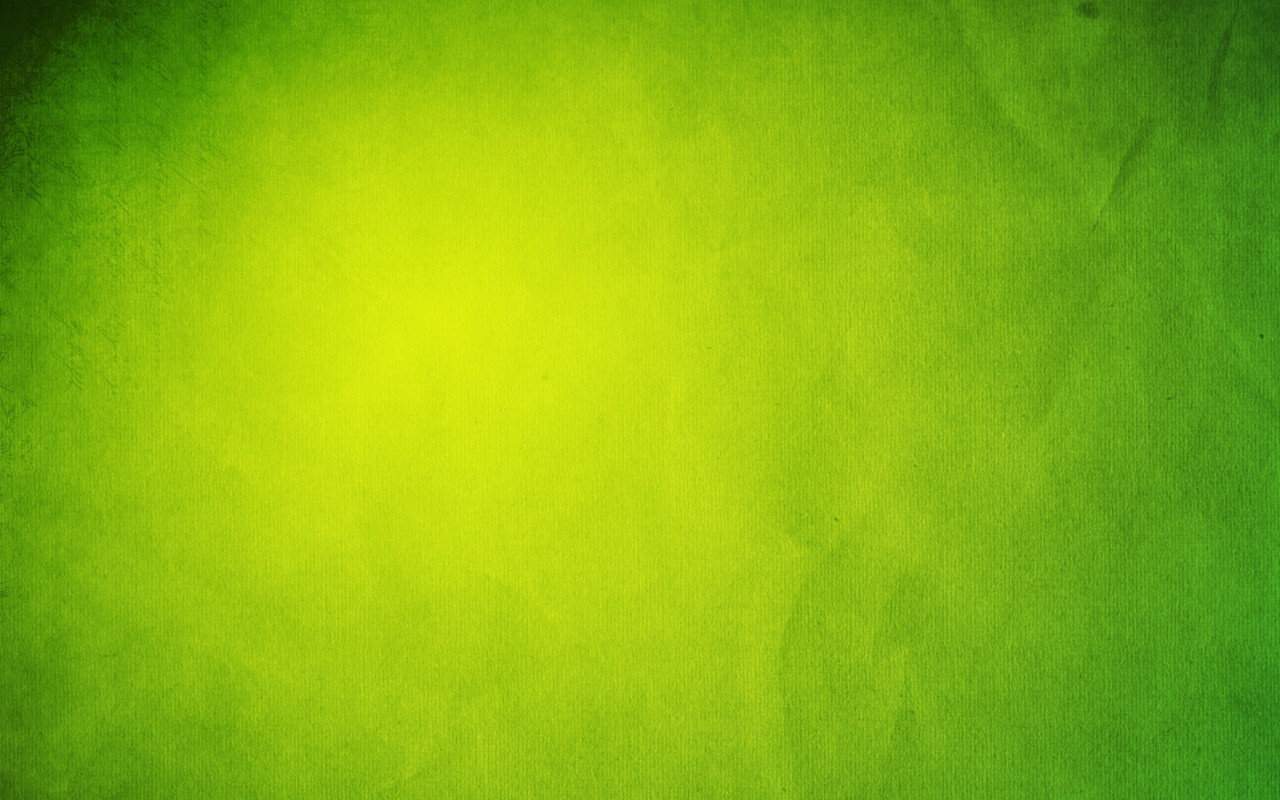
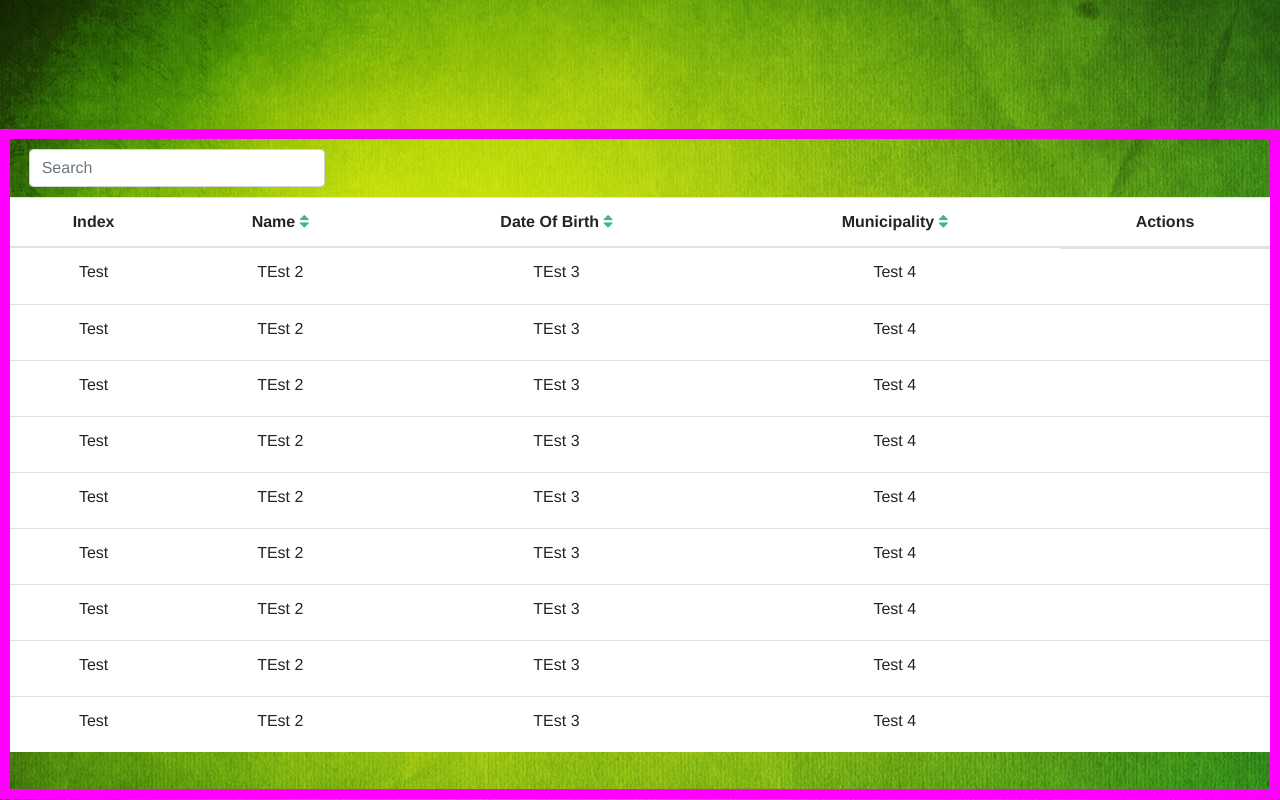
Before and after one commit to nodenbro/Erblin-Berisha-04-09-2023, a Vue app: page /users in a window 1280 px wide. Built offline with nearby package versions, Linux system fonts and the light colour scheme.

Commit message:
Added toasts and Users page with view

```diff
--- a/public/index.html
+++ b/public/index.html
@@ -4,6 +4,8 @@
     <meta charset="utf-8">
     <meta http-equiv="X-UA-Compatible" content="IE=edge">
     <meta name="viewport" content="width=device-width,initial-scale=1.0">
+    <link rel="stylesheet" href="https://fonts.googleapis.com/icon?family=Material+Icons">
+    <link rel="stylesheet" href="https://maxcdn.bootstrapcdn.com/font-awesome/4.7.0/css/font-awesome.min.css">
     <link rel="icon" href="<%= BASE_URL %>favicon.ico">
     <title><%= htmlWebpackPlugin.options.title %></title>
   </head>
--- a/src/assets/scss/index.scss
+++ b/src/assets/scss/index.scss
@@ -1,4 +1,5 @@
 @import 'misc/login';
+@import 'misc/users';
 
 html {
   height: 100%;
--- /dev/null
+++ b/src/assets/scss/misc/_users.scss
@@ -0,0 +1,39 @@
+.users-container {
+    margin: 0 auto;
+    max-width: 1700px;
+    border: 10px solid magenta;
+    height: 670px;
+    margin-bottom: -10%;
+    .table {
+        background-color: white;
+        width: 100%;
+
+        .actions-column {
+            display: flex;
+            justify-content: space-around;
+        }
+    }
+    .search-box {
+        max-width: 600px;
+        width: 25%;
+        display: flex;
+        margin: 10px 0 ;
+        .search-box input {
+            height: 34px;
+            border-radius: 30px;
+            padding-left: 35px;
+            border-color: #ddd;
+            box-shadow: none;
+        }
+        &input:focus {
+            border-color: #3FBAE4;
+        }
+        &i {
+            color: #a0a5b1;
+            position: absolute;
+            font-size: 19px;
+            top: 8px;
+            left: 10px;
+        }
+    }
+}
--- /dev/null
+++ b/src/components/Users.vue
@@ -0,0 +1,139 @@
+<template>
+<div class="users">
+    <div class="users-container">
+        <div class="search-box">
+            <i class="material-icons">&#xE8B6;</i>
+            <input type="text" class="form-control" placeholder="Search" v-model="search">
+        </div> <!-- /search-box -->
+
+        <table class="table">
+            <thead>
+                <tr>
+                    <th>Index</th>
+                    <th>Name <a href="#"><i class="fa fa-sort" @click="sort()"></i></a></th>
+                    <th>Date Of Birth <a href="#"><i class="fa fa-sort" @click="sort()"></i></a></th>
+                    <th>Municipality <a href="#"><i class="fa fa-sort" @click="sort()"></i></a></th>
+                    <th>Actions </th>
+                </tr>
+            </thead>
+            <tbody>
+                <tr>
+                    <td>Test</td>
+                    <td>TEst 2</td>
+                    <td>TEst 3</td>
+                    <td>Test 4</td>
+                    <td class="actions-column">
+                        <a class="view" title="View" v-b-modal.modal data-toggle="tooltip"><i class="material-icons">&#xE417;</i></a>
+                        <a class="edit" title="Edit" v-b-modal.modal data-toggle="tooltip"><i class="material-icons">&#xE254;</i></a>
+                        <a class="delete" title="Delete" v-b-modal.modal data-toggle="tooltip"><i class="material-icons">&#xE872;</i></a>
+                    </td>
+                </tr>
+                <tr>
+                    <td>Test</td>
+                    <td>TEst 2</td>
+                    <td>TEst 3</td>
+                    <td>Test 4</td>
+                    <td class="actions-column">
+                        <a class="view" title="View" v-b-modal.modal data-toggle="tooltip"><i class="material-icons">&#xE417;</i></a>
+                        <a class="edit" title="Edit" v-b-modal.modal data-toggle="tooltip"><i class="material-icons">&#xE254;</i></a>
+                        <a class="delete" title="Delete" v-b-modal.modal data-toggle="tooltip"><i class="material-icons">&#xE872;</i></a>
+                    </td>
+                </tr>
+
+                <tr>
+                    <td>Test</td>
+                    <td>TEst 2</td>
+                    <td>TEst 3</td>
+                    <td>Test 4</td>
+                    <td class="actions-column">
+                        <a class="view" title="View" v-b-modal.modal data-toggle="tooltip"><i class="material-icons">&#xE417;</i></a>
+                        <a class="edit" title="Edit" v-b-modal.modal data-toggle="tooltip"><i class="material-icons">&#xE254;</i></a>
+                        <a class="delete" title="Delete" v-b-modal.modal data-toggle="tooltip"><i class="material-icons">&#xE872;</i></a>
+                    </td>
+                </tr>
+                <tr>
+                    <td>Test</td>
+                    <td>TEst 2</td>
+                    <td>TEst 3</td>
+                    <td>Test 4</td>
+                    <td class="actions-column">
+                        <a class="view" title="View" v-b-modal.modal data-toggle="tooltip"><i class="material-icons">&#xE417;</i></a>
+                        <a class="edit" title="Edit" v-b-modal.modal data-toggle="tooltip"><i class="material-icons">&#xE254;</i></a>
+                        <a class="delete" title="Delete" v-b-modal.modal data-toggle="tooltip"><i class="material-icons">&#xE872;</i></a>
+                    </td>
+                </tr>
+                <tr>
+                    <td>Test</td>
+                    <td>TEst 2</td>
+                    <td>TEst 3</td>
+                    <td>Test 4</td>
+                    <td class="actions-column">
+                        <a class="view" title="View" v-b-modal.modal data-toggle="tooltip"><i class="material-icons">&#xE417;</i></a>
+                        <a class="edit" title="Edit" v-b-modal.modal data-toggle="tooltip"><i class="material-icons">&#xE254;</i></a>
+                        <a class="delete" title="Delete" v-b-modal.modal data-toggle="tooltip"><i class="material-icons">&#xE872;</i></a>
+                    </td>
+                </tr>
+                <tr>
+                    <td>Test</td>
+                    <td>TEst 2</td>
+                    <td>TEst 3</td>
+                    <td>Test 4</td>
+                    <td class="actions-column">
+                        <a class="view" title="View" v-b-modal.modal data-toggle="tooltip"><i class="material-icons">&#xE417;</i></a>
+                        <a class="edit" title="Edit" v-b-modal.modal data-toggle="tooltip"><i class="material-icons">&#xE254;</i></a>
+                        <a class="delete" title="Delete" v-b-modal.modal data-toggle="tooltip"><i class="material-icons">&#xE872;</i></a>
+                    </td>
+                </tr>
+                <tr>
+                    <td>Test</td>
+                    <td>TEst 2</td>
+                    <td>TEst 3</td>
+                    <td>Test 4</td>
+                    <td class="actions-column">
+                        <a class="view" title="View" v-b-modal.modal data-toggle="tooltip"><i class="material-icons">&#xE417;</i></a>
+                        <a class="edit" title="Edit" v-b-modal.modal data-toggle="tooltip"><i class="material-icons">&#xE254;</i></a>
+                        <a class="delete" title="Delete" v-b-modal.modal data-toggle="tooltip"><i class="material-icons">&#xE872;</i></a>
+                    </td>
+                </tr>
+                <tr>
+                    <td>Test</td>
+                    <td>TEst 2</td>
+                    <td>TEst 3</td>
+                    <td>Test 4</td>
+                    <td class="actions-column">
+                        <a class="view" title="View" v-b-modal.modal data-toggle="tooltip"><i class="material-icons">&#xE417;</i></a>
+                        <a class="edit" title="Edit" v-b-modal.modal data-toggle="tooltip"><i class="material-icons">&#xE254;</i></a>
+                        <a class="delete" title="Delete" v-b-modal.modal data-toggle="tooltip"><i class="material-icons">&#xE872;</i></a>
+                    </td>
+                </tr>
+                <tr>
+                    <td>Test</td>
+                    <td>TEst 2</td>
+                    <td>TEst 3</td>
+                    <td>Test 4</td>
+                    <td class="actions-column">
+                        <a class="view" title="View" v-b-modal.modal data-toggle="tooltip"><i class="material-icons">&#xE417;</i></a>
+                        <a class="edit" title="Edit" v-b-modal.modal data-toggle="tooltip"><i class="material-icons">&#xE254;</i></a>
+                        <a class="delete" title="Delete" v-b-modal.modal data-toggle="tooltip"><i class="material-icons">&#xE872;</i></a>
+                    </td>
+                </tr>
+            </tbody>
+        </table>
+    </div>
+</div> <!-- /users -->
+</template>
+
+<script>
+    export default {
+        data () {
+            return {
+
+            }
+        },
+        methods: {
+            sort() {
+                console.log("The Sort Icon Works");
+            }
+        }
+    }
+</script>
--- a/src/main.ts
+++ b/src/main.ts
@@ -14,6 +14,7 @@ Vue.use(BootstrapVue)
 Vue.use(IconsPlugin)
 
 
+
 Vue.config.productionTip = false
 
 new Vue({
--- a/src/router/index.ts
+++ b/src/router/index.ts
@@ -1,6 +1,7 @@
 import Vue from 'vue'
 import VueRouter, { RouteConfig } from 'vue-router'
 import LoginView from '../views/LoginView.vue'
+import UsersView from '../views/UsersView.vue'
 import TestView from '../views/TestView.vue'
 import CarouselView from '../views/CarouselView.vue'
 import { component } from 'vue/types/umd'
@@ -20,6 +21,12 @@ const routes: Array<RouteConfig> = [
     // this generates a separate chunk (about.[hash].js) for this route
     // which is lazy-loaded when the route is visited.
     component: () => import(/* webpackChunkName: "about" */ '../views/AboutView.vue')
+  },
+  {
+    path: '/users',
+    name: 'UsersView',
+    component: UsersView
+
   },
   {
     path: '/test',
--- /dev/null
+++ b/src/views/UsersView.vue
@@ -0,0 +1,14 @@
+<template>
+    <Users />
+</template>
+
+<script>
+    import Users from '../components/Users.vue'
+
+    export default {
+        name: "UsersView",
+        components: {
+            Users
+        }
+    }
+</script>
```
Also changed, not shown: src/components/Login.vue (+51 -11 lines).
